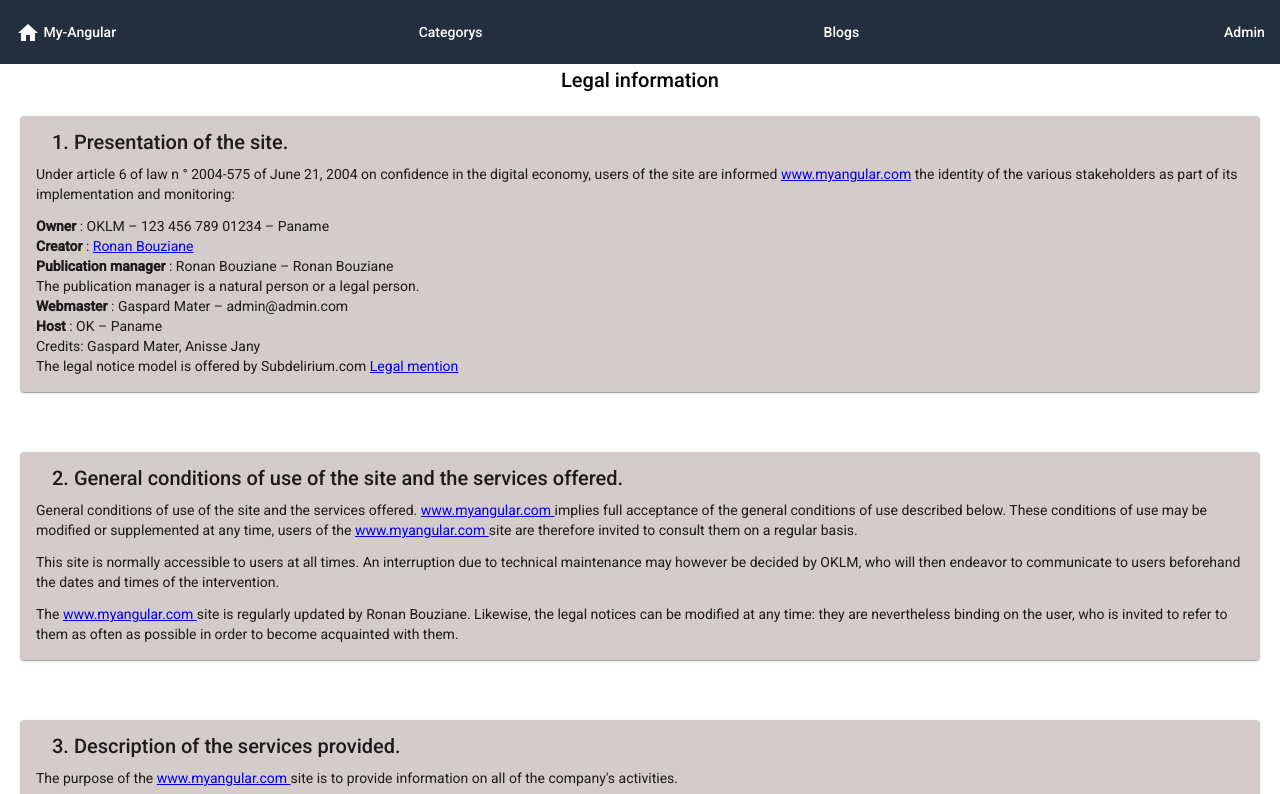
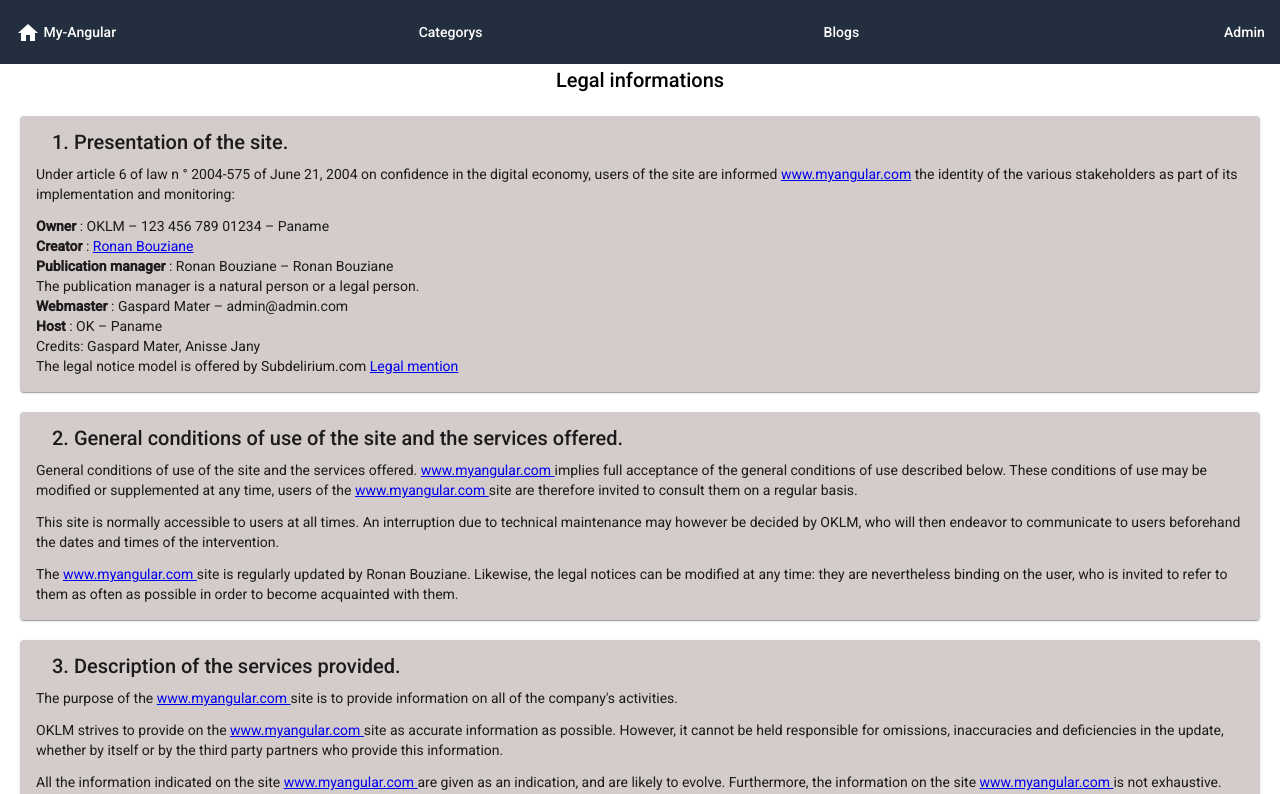
Before and after one commit to mato073/my_angular, an Angular app: page /Legal in a window 1280 px wide. Shown: the top 794 px of the page. Built offline with nearby package versions, Linux system fonts and the light colour scheme.

Commit message:
[FIX] The legal page style

```diff
--- a/src/app/components/legal/legal.component.html
+++ b/src/app/components/legal/legal.component.html
@@ -1,4 +1,4 @@
-<h2 class="title">Legal information</h2>
+<h2 class="title">Legal informations</h2>
   <mat-card >
     <mat-card-header>
       <mat-card-title>
@@ -17,7 +17,6 @@
         The legal notice model is offered by Subdelirium.com <a target="_blank" href="https://www.subdelirium.com/generateur-de-mentions-legales/">Legal mention</a></p>
       </mat-card-content>
   </mat-card>
-<br/>
 <mat-card>
   <mat-card-header>
     <mat-card-title>
@@ -30,7 +29,6 @@
       <p> The <a href="http://www.myangular.com/"> www.myangular.com </a> site is regularly updated by Ronan Bouziane. Likewise, the legal notices can be modified at any time: they are nevertheless binding on the user, who is invited to refer to them as often as possible in order to become acquainted with them. </p>
     </mat-card-content>
 </mat-card>
-<br/>
 <mat-card>
   <mat-card-header>
     <mat-card-title>
@@ -43,7 +41,6 @@
       <p> All the information indicated on the site <a href="http://www.myangular.com/"> www.myangular.com </a> are given as an indication, and are likely to evolve. Furthermore, the information on the site <a href="http://www.myangular.com/"> www.myangular.com </a> is not exhaustive. They are given subject to modifications having been made since they were put online. </p>
     </mat-card-content>
   </mat-card>
-  <br/>
   <mat-card>
      <mat-card-header>
        <mat-card-title>
@@ -55,7 +52,6 @@
          <p> The website cannot be held responsible for material damage related to the use of the site. In addition, the user of the site agrees to access the site using recent equipment, which does not contain viruses and with an up-to-date latest generation browser </p>
        </mat-card-content>
    </mat-card>
-  <br/>
   <mat-card>
     <mat-card-header>
       <mat-card-title>
@@ -68,7 +64,6 @@
         <p> Any unauthorized use of the site or any of the elements it contains will be considered as constituting an infringement and prosecuted in accordance with the provisions of articles L.335-2 and following of the Intellectual Property Code. / p>
       </mat-card-content>
   </mat-card>
-  <br/>
   <mat-card>
     <mat-card-header>
       <mat-card-title>
@@ -81,7 +76,6 @@
         <p> Interactive spaces (possibility to ask questions in the contact area) are available to users. OKLM reserves the right to remove, without prior notice, any content posted in this space that would violate the law applicable in France, in particular the provisions relating to data protection. Where applicable, OKLM also reserves the right to question the civil and / or criminal liability of the user, in particular in the event of a racist, abusive, defamatory or pornographic message, whatever the medium used (text , photography ...). </p>
       </mat-card-content>
   </mat-card>
-  <br/>
   <mat-card>
     <mat-card-header>
       <mat-card-title>
@@ -97,7 +91,6 @@
         <p> The databases are protected by the provisions of the law of July 1, 1998 transposing directive 96/9 of March 11, 1996 on the legal protection of databases. </p>
       </mat-card-content>
   </mat-card>
-  <br/>
   <mat-card>
     <mat-card-header>
       <mat-card-title>
@@ -115,7 +108,6 @@
         <p> Under Chrome: Click at the top right of the browser on the menu pictogram (symbolized by three horizontal lines). Select Settings. Click Show advanced settings. In the "Confidentiality" section, click on preferences. In the "Confidentiality" tab, you can block cookies. </p>
       </mat-card-content>
   </mat-card>
-  <br/>
   <mat-card>
     <mat-card-header>
       <mat-card-title>
```
